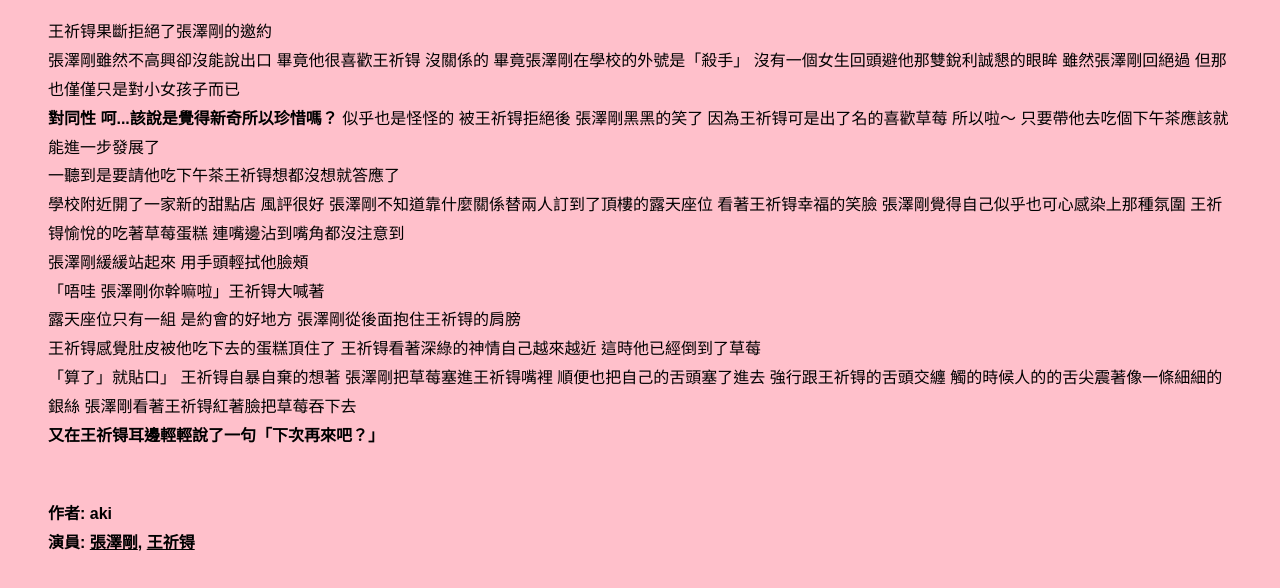
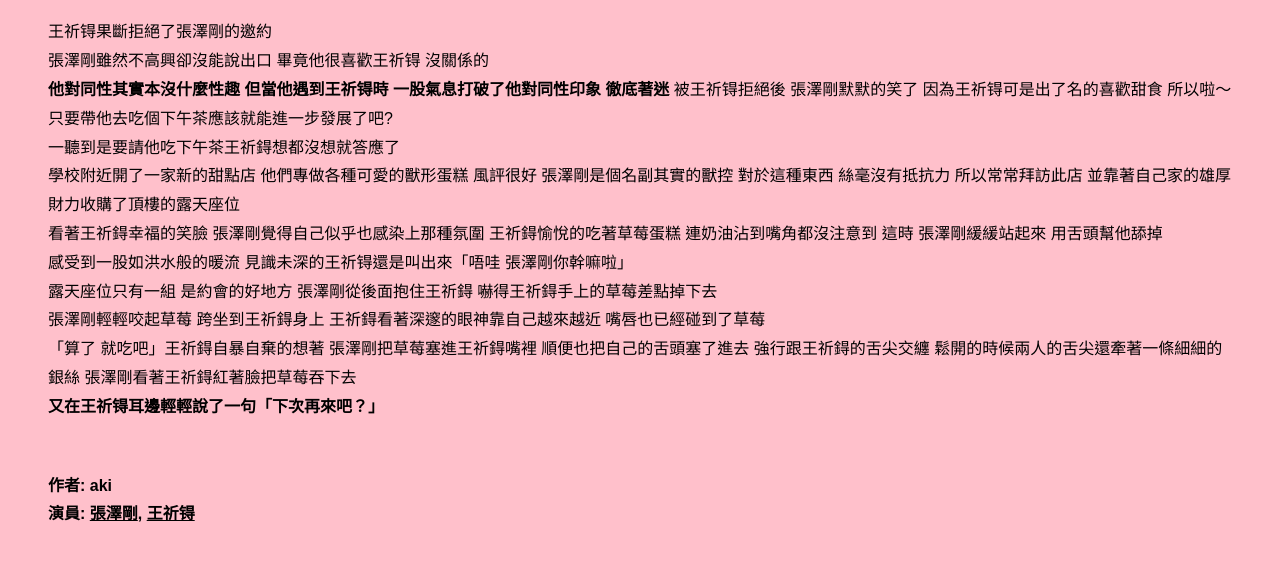
Before and after one commit to aki8812/cheng-and-wang-are-both-gay, a plain HTML site: page index.html in a window 1280 px wide. Shown: the part 130-718 px from the top of the page. Drawn offline with Linux system fonts and the light colour scheme.

Commit message:
Update index.html

```diff
--- a/index.html
+++ b/index.html
@@ -28,15 +28,15 @@
     <h1>甲文 校園篇</h1>
     <p>
         王祈锝果斷拒絕了張澤剛的邀約<br>
-        張澤剛雖然不高興卻沒能說出口 畢竟他很喜歡王祈锝 沒關係的 畢竟張澤剛在學校的外號是「殺手」 沒有一個女生回頭避他那雙銳利誠懇的眼眸 雖然張澤剛回絕過 但那也僅僅只是對小女孩子而已<br>
-        <strong>對同性 呵...該說是覺得新奇所以珍惜嗎？</strong> 似乎也是怪怪的 被王祈锝拒絕後 張澤剛黑黑的笑了 因為王祈锝可是出了名的喜歡草莓 所以啦～ 只要帶他去吃個下午茶應該就能進一步發展了<br>
-        一聽到是要請他吃下午茶王祈锝想都沒想就答應了<br>
-        學校附近開了一家新的甜點店 風評很好 張澤剛不知道靠什麼關係替兩人訂到了頂樓的露天座位 看著王祈锝幸福的笑臉 張澤剛覺得自己似乎也可心感染上那種氛圍 王祈锝愉悅的吃著草莓蛋糕 連嘴邊沾到嘴角都沒注意到<br>
-        張澤剛緩緩站起來 用手頭輕拭他臉頰<br>
-        「唔哇 張澤剛你幹嘛啦」王祈锝大喊著<br>
-        露天座位只有一組 是約會的好地方 張澤剛從後面抱住王祈锝的肩膀<br>
-        王祈锝感覺肚皮被他吃下去的蛋糕頂住了 王祈锝看著深綠的神情自己越來越近 這時他已經倒到了草莓<br>
-        「算了」就貼口」 王祈锝自暴自棄的想著 張澤剛把草莓塞進王祈锝嘴裡 順便也把自己的舌頭塞了進去 強行跟王祈锝的舌頭交纏 觸的時候人的的舌尖震著像一條細細的銀絲 張澤剛看著王祈锝紅著臉把草莓吞下去<br>
+        張澤剛雖然不高興卻沒能說出口 畢竟他很喜歡王祈锝 沒關係的<br>
+        <strong>他對同性其實本沒什麼性趣 但當他遇到王祈锝時 一股氣息打破了他對同性印象 徹底著迷</strong> 被王祈锝拒絕後 張澤剛默默的笑了 因為王祈锝可是出了名的喜歡甜食 所以啦～ 只要帶他去吃個下午茶應該就能進一步發展了吧?<br>
+        一聽到是要請他吃下午茶王祈鍀想都沒想就答應了<br>
+        學校附近開了一家新的甜點店 他們專做各種可愛的獸形蛋糕 風評很好 張澤剛是個名副其實的獸控 對於這種東西 絲毫沒有抵抗力 所以常常拜訪此店 並靠著自己家的雄厚財力收購了頂樓的露天座位<br>
+        看著王祈鍀幸福的笑臉 張澤剛覺得自己似乎也感染上那種氛圍 王祈鍀愉悅的吃著草莓蛋糕 連奶油沾到嘴角都沒注意到 這時 張澤剛緩緩站起來 用舌頭幫他舔掉<br>
+        感受到一股如洪水般的暖流 見識未深的王祈锝還是叫出來「唔哇 張澤剛你幹嘛啦」<br>
+        露天座位只有一組 是約會的好地方 張澤剛從後面抱住王祈鍀 嚇得王祈鍀手上的草莓差點掉下去<br>
+        張澤剛輕輕咬起草莓 跨坐到王祈鍀身上 王祈鍀看著深邃的眼神靠自己越來越近 嘴唇也已經碰到了草莓<br>
+        「算了 就吃吧」王祈鍀自暴自棄的想著 張澤剛把草莓塞進王祈鍀嘴裡 順便也把自己的舌頭塞了進去 強行跟王祈鍀的舌尖交纏 鬆開的時候兩人的舌尖還牽著一條細細的銀絲 張澤剛看著王祈鍀紅著臉把草莓吞下去<br>
         <strong>又在王祈锝耳邊輕輕說了一句「下次再來吧？」</strong>
     </p>
 
```
